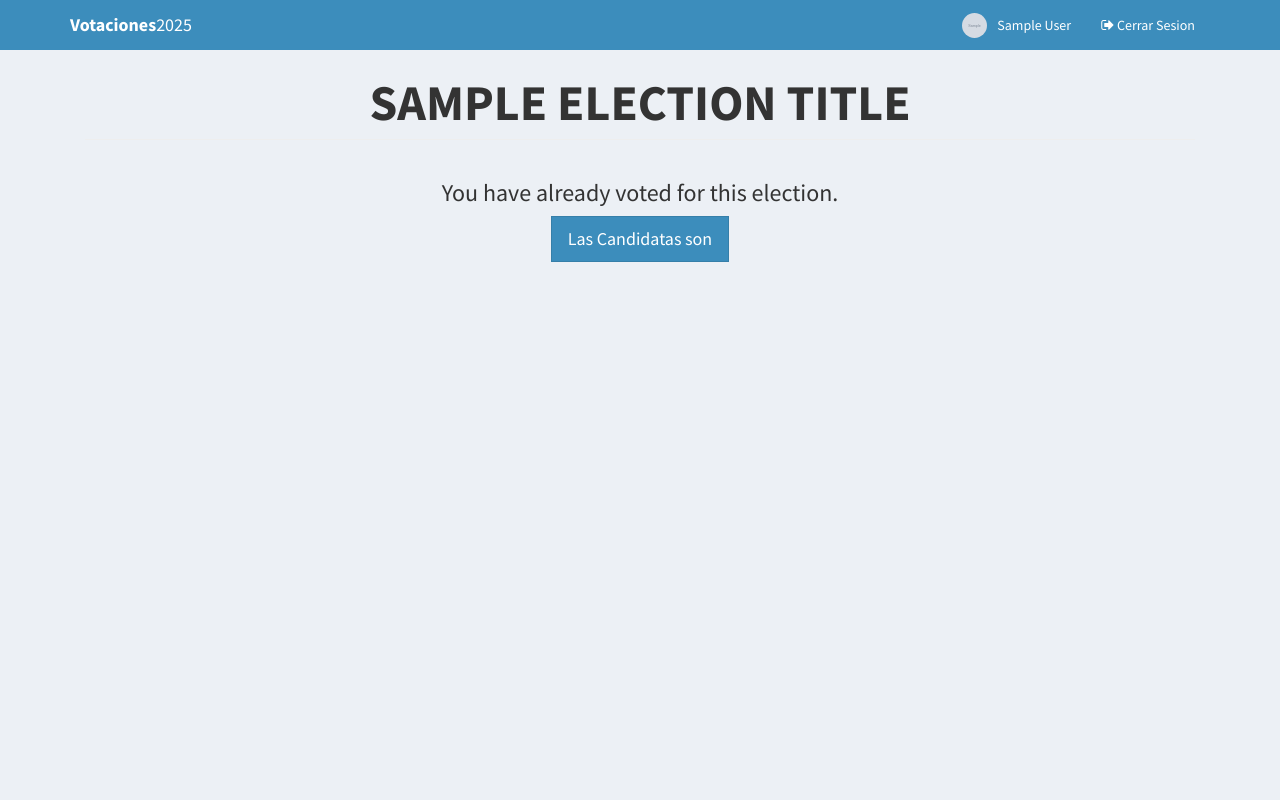
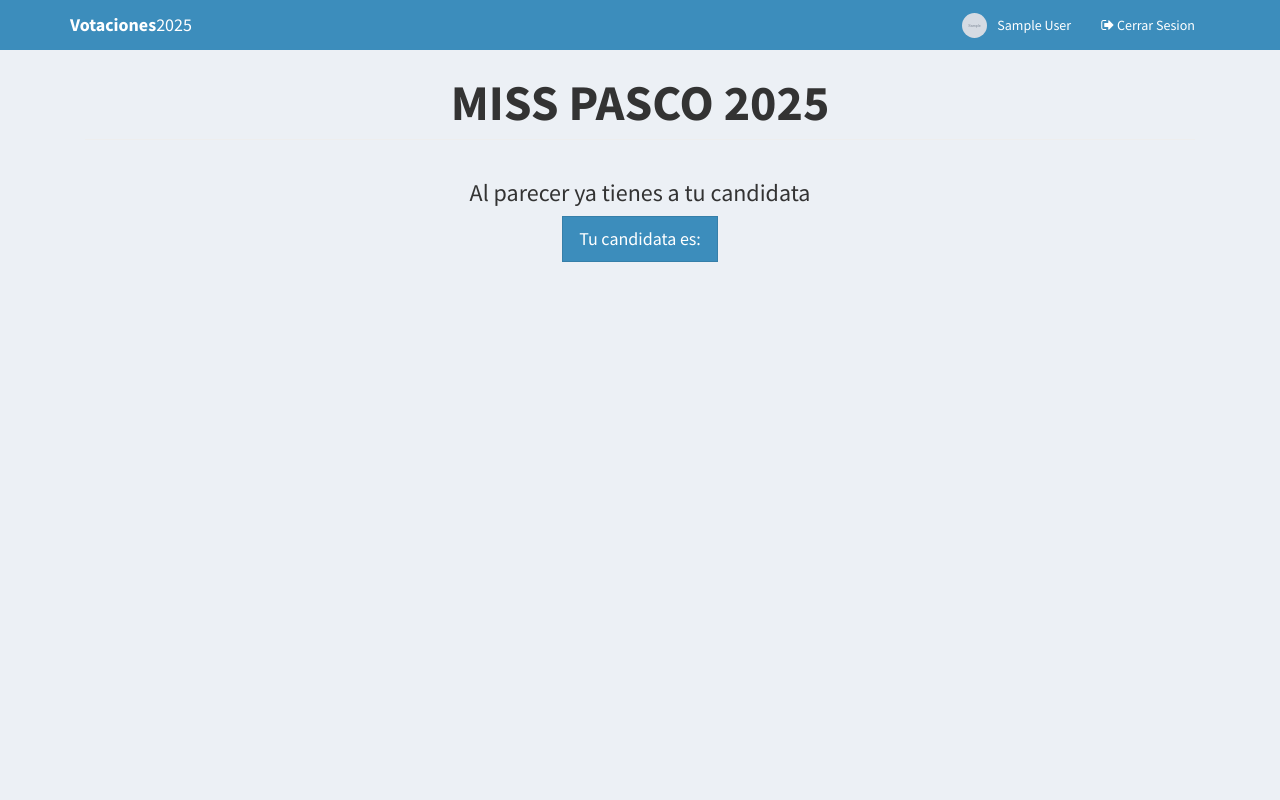
Before and after one commit to ManuCr1s/miss, a PHP site: page /home.php in a window 1280 px wide. Run offline with PHP 8.4, Linux system fonts and the light colour scheme; the visitor is signed in with stand-in values (Sample User, id 1); tables that the repository leaves empty hold one stand-in row (values such as "Sample post"); grey boxes marked "Sample" are stand-in pictures.

Commit message:
feat: Add for ui

```diff
--- a/home.php
+++ b/home.php
@@ -14,7 +14,7 @@
 	      		$parse = parse_ini_file('admin/config.ini', FALSE, INI_SCANNER_RAW);
     			$title = $parse['election_title'];
 	      	?>
-	      	<h1 class="page-header text-center title"><b><?php echo strtoupper($title); ?></b></h1>
+	      	<h1 class="page-header text-center title"><b>MISS PASCO 2025</b></h1>
 	        <div class="row">
 	        	<div class="col-sm-10 col-sm-offset-1">
 	        		<?php
@@ -60,8 +60,8 @@
 				    	if($vquery->num_rows > 0){
 				    		?>
 				    		<div class="text-center">
-					    		<h3>You have already voted for this election.</h3>
-					    		<a href="#view" data-toggle="modal" class="btn btn-flat btn-primary btn-lg">Las Candidatas son</a>
+					    		<h3>Al parecer ya tienes a tu candidata</h3>
+					    		<a href="#view" data-toggle="modal" class="btn btn-flat btn-primary btn-lg">Tu candidata es:</a>
 					    	</div>
 				    		<?php
 				    	}
--- a/submit_ballot.php
+++ b/submit_ballot.php
@@ -4,7 +4,7 @@
 
 	if(isset($_POST['vote'])){
 		if(count($_POST) == 1){
-			$_SESSION['error'][] = 'Please vote atleast one candidate';
+			$_SESSION['error'][] = 'Porfavor seleccione una candidata';
 		}
 		else{
 			$_SESSION['post'] = $_POST;
```
